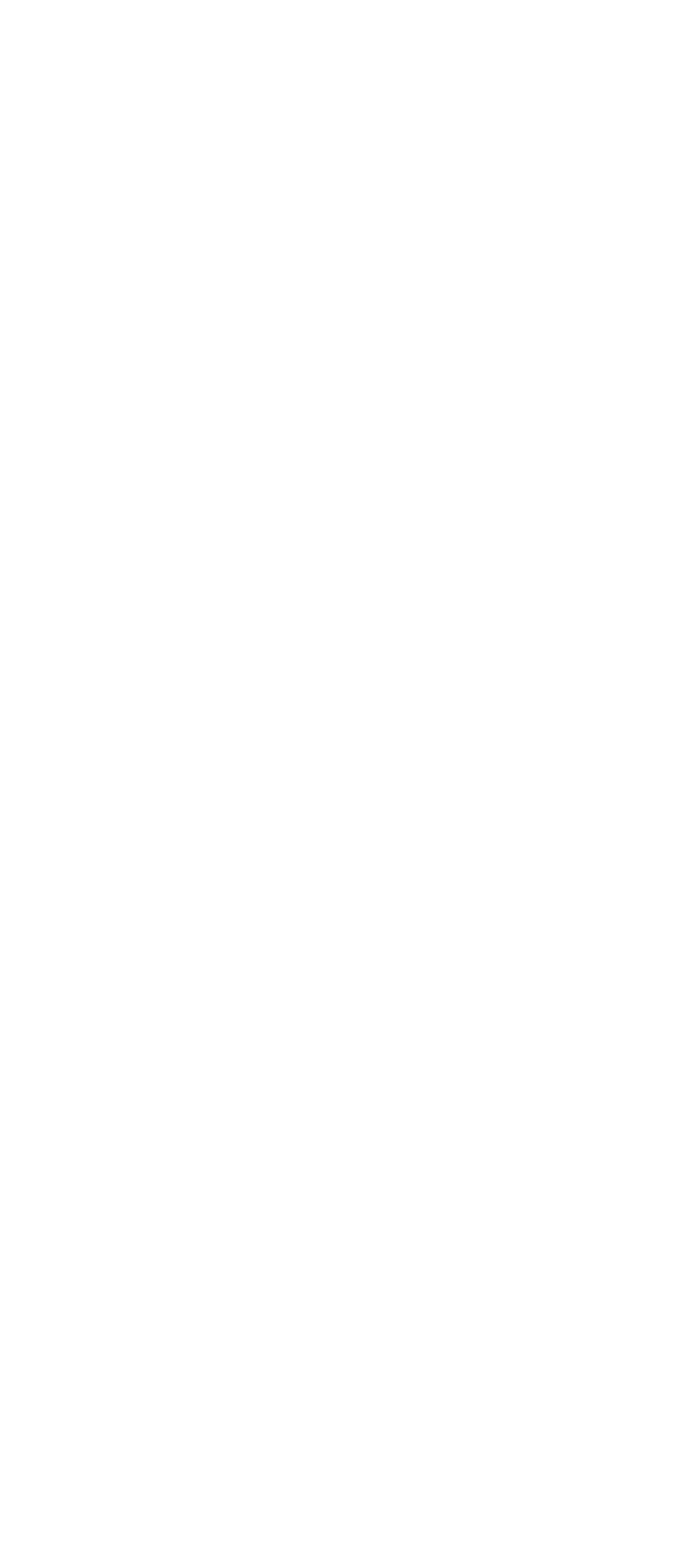
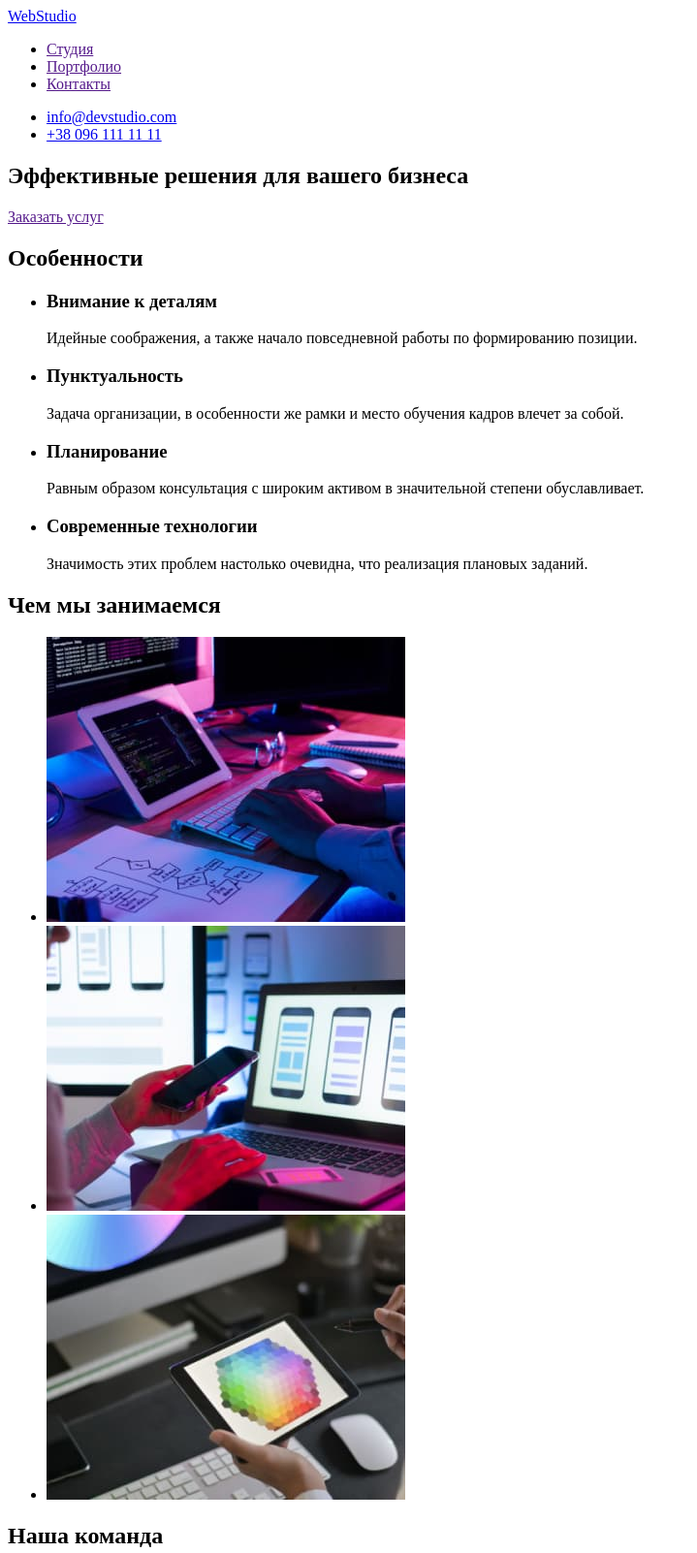
Before and after one commit to OleksandrKostan/goit-markup-hw-01, a plain HTML site: page index.html in a window 1280 px wide. Shown: the top 1602 px of the page at 97% size, without its empty margins (0-719 px from the left). Before the commit the page ends 800 px from the top, so only its background shows below. Drawn offline with Linux system fonts and the light colour scheme.

Commit message:
Перша версія дз 1

```diff
--- a/index.html
+++ b/index.html
@@ -1,10 +1,118 @@
 <!DOCTYPE html>
-<html lang="en">
+<html lang="ru">
   <head>
     <meta charset="UTF-8" />
     <meta http-equiv="X-UA-Compatible" content="IE=edge" />
     <meta name="viewport" content="width=device-width, initial-scale=1.0" />
     <title>Document</title>
   </head>
-  <body></body>
+  <body>
+    <!--Шапка сайта-->
+    <header>
+      <nav>
+        <a href="/index.html">WebStudio</a>
+        <ul>
+          <li><a href="">Студия</a></li>
+          <li><a href="">Портфолио</a></li>
+          <li><a href="">Контакты</a></li>
+        </ul>
+      </nav>
+      <ul>
+        <li><a href="mailto:info@devstudio.com">info@devstudio.com</a></li>
+        <li><a href="tel:+380961111111">+38 096 111 11 11</a></li>
+      </ul>
+    </header>
+    <!--main-->
+    <main>
+      <!--Герой-->
+      <section>
+        <h1>Эффективные решения для вашего бизнеса</h1>
+        <a href="">Заказать услуг</a>
+      </section>
+      <!--Особенности-->
+      <section>
+        <h2>Особенности</h2>
+        <ul>
+          <li>
+            <h3>Внимание к деталям</h3>
+            <p>
+              Идейные соображения, а также начало повседневной работы по
+              формированию позиции.
+            </p>
+          </li>
+          <li>
+            <h3>Пунктуальность</h3>
+            <p>
+              Задача организации, в особенности же рамки и место обучения кадров
+              влечет за собой.
+            </p>
+          </li>
+          <li>
+            <h3>Планирование</h3>
+            <p>
+              Равным образом консультация с широким активом в значительной
+              степени обуславливает.
+            </p>
+          </li>
+          <li>
+            <h3>Современные технологии</h3>
+            <p>
+              Значимость этих проблем настолько очевидна, что реализация
+              плановых заданий.
+            </p>
+          </li>
+        </ul>
+      </section>
+      <!--Чем мы занимаемся-->
+      <section>
+        <h2>Чем мы занимаемся</h2>
+        <ul>
+          <li>
+            <img src="./images/img_1.jpg" alt="Пишеться код" width="370" />
+          </li>
+          <li>
+            <img src="./images/img_2.jpg" alt="Розробка додатку" width="370" />
+          </li>
+          <li>
+            <img src="./images/img_3.jpg" alt="Вибирає колір" width="370" />
+          </li>
+        </ul>
+      </section>
+      <!--Наша команда-->
+      <section>
+        <h2>Наша команда</h2>
+        <ul>
+          <li>
+            <img src="./images/1.jpg" alt="Игорь Демьяненко" width="270" />
+            <h3>Игорь Демьяненко</h3>
+            <p>Product Designer</p>
+          </li>
+          <li>
+            <img src="./images/2.jpg" alt="Ольга Репина" width="270" />
+            <h3>Ольга Репина</h3>
+            <p>Frontend Develope</p>
+          </li>
+          <li>
+            <img src="./images/3.jpg" alt="Николай Тарасов" width="270" />
+            <h3>Николай Тарасов</h3>
+            <p>Marketing</p>
+          </li>
+          <li>
+            <img src="./images/4.jpg" alt="Михаил Ермаков" width="270" />
+            <h3>Михаил Ермаков</h3>
+            <p>UI Designer</p>
+          </li>
+        </ul>
+      </section>
+    </main>
+    <!--Підвал-->
+    <footer>
+      <a href="/index.html">WebStudio</a>
+      <address>
+        г. Киев, пр-т Леси Украинки, 26
+        <a href="mailto:info@devstudio.com">info@devstudio.com</a>
+        <a href="tel:+380961111111">+38 096 111 11 11</a>
+      </address>
+    </footer>
+  </body>
 </html>
```
